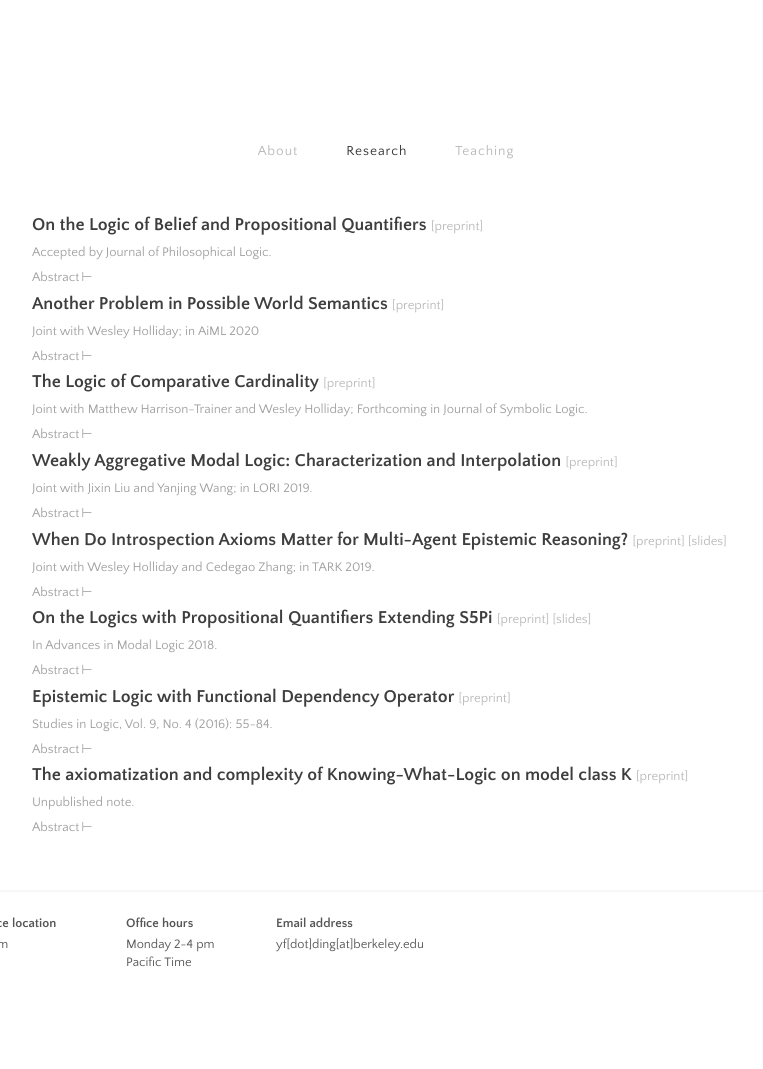
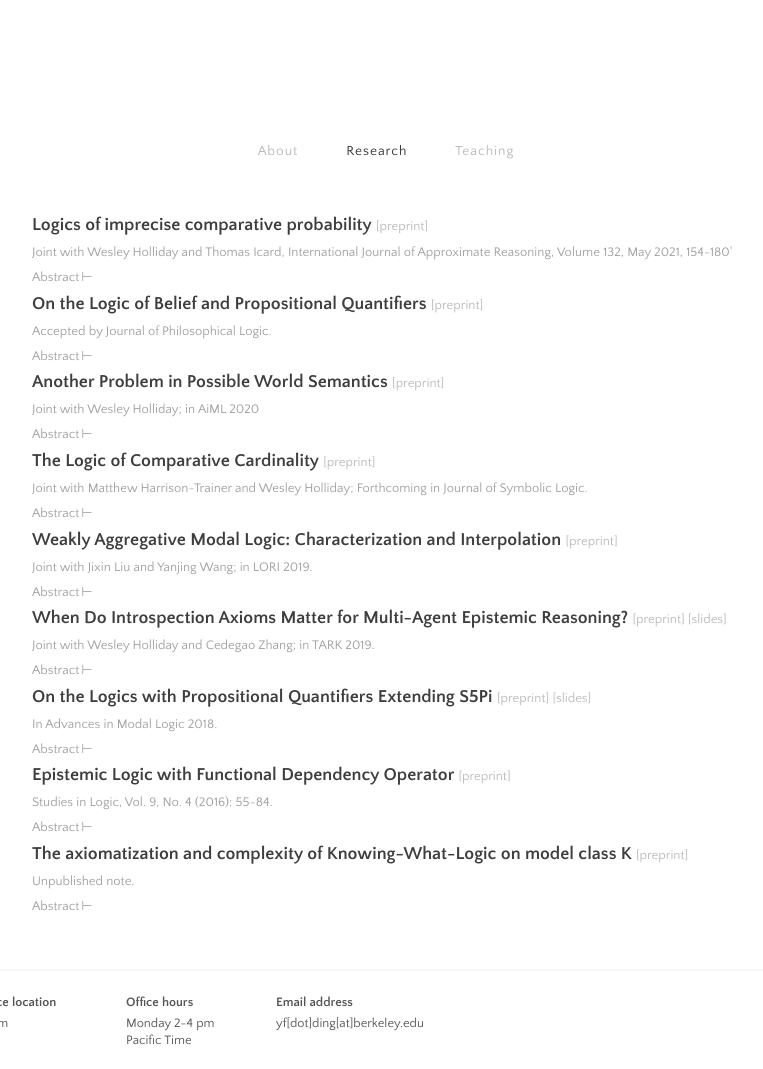
Before and after one commit to voidprove/voidprove.github.io, a plain HTML site: page research.html in a window 1280 px wide. Shown: the whole page, without its empty margins (254-1017 px from the left). Before the commit the page ends 1007 px from the top, so only its background shows below. Drawn offline with Linux system fonts and the light colour scheme; a web font is replaced by a local one.

Commit message:
Publish.

```diff
--- a/research.html
+++ b/research.html
@@ -29,6 +29,29 @@
             <div class="research-width-wrap">
                 <div class="research-wrap" style="margin-top:2.5rem">
     <div style="margin: 0 1rem">
+
+        <div class="research-item">
+            <strong><font size="4">
+                Logics of imprecise comparative probability
+            </font></strong>
+
+            <font size="2">
+                <a href="https://escholarship.org/uc/item/1m3156ps" target="_blank">[preprint]</a>
+            </font>
+
+
+            <br />
+            <font color="#a1a1a1" size="2">
+                Joint with Wesley Holliday and Thomas Icard, International Journal of Approximate Reasoning, Volume 132, May 2021, 154-180'
+            </font>
+        </div>
+
+        <div class="collapsible">Abstract</div>
+        <div class="content">
+            <p>
+                This paper studies connections between two alternatives to the standard probability calculus for representing and reasoning about uncertainty: imprecise probability and comparative probability. The goal is to identify complete logics for reasoning about uncertainty in a comparative probabilistic language whose semantics is given in terms of imprecise probability. Comparative probability operators are interpreted as quantifying over a set of probability measures. Modal and dynamic operators are added for reasoning about epistemic possibility and updating sets of probability measures.
+            </p>
+        </div>
 
         <div class="research-item">
             <strong><font size="4">
```
Also changed, not shown: 1 other file.
